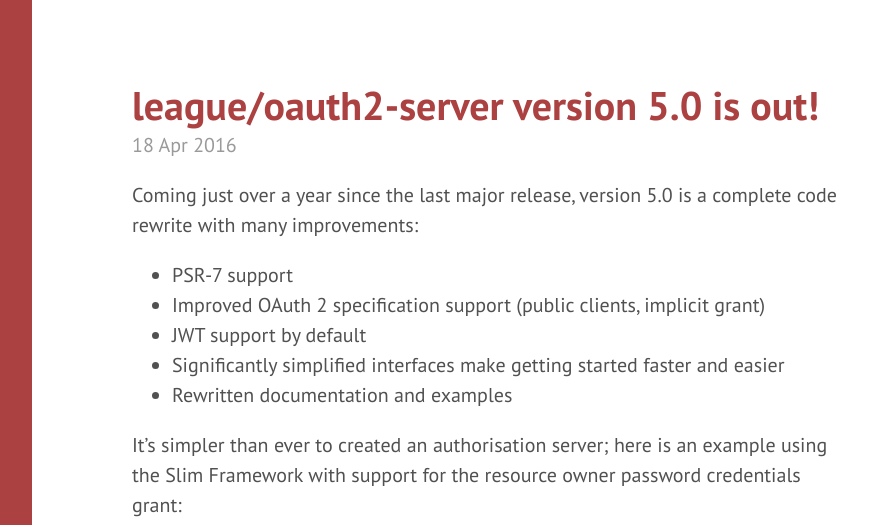
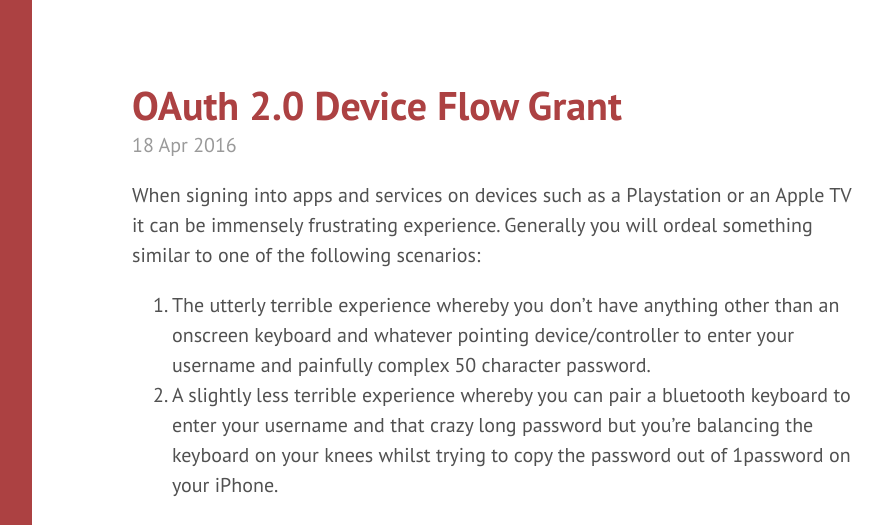
Before and after one commit to alexbilbie/alexbilbie.github.com, a Jekyll site: the page built from index.html, in a window 1280 px wide and 1400 px high. Shown: the top 525 px of the window, without its empty margins (328-1211 px from the left). Built offline with Jekyll 4.4.1, drawn with Linux system fonts in a browser that asks for light colours; the list of posts is cut into pages by our own code; some of the changed text lies outside the part shown.

Commit message:
Added oauth2-device-flow.grant.md + images

```diff
--- /dev/null
+++ b/_posts/2016-04-18-oauth-2-device-flow-grant.md
@@ -0,0 +1,134 @@
+---
+title: "OAuth 2.0 Device Flow Grant"
+date: "2016-04-18 17:35:00"
+layout: post
+tags: [oauth]
+---
+
+When signing into apps and services on devices such as a Playstation or an Apple TV it can be immensely frustrating experience. Generally you will ordeal something similar to one of the following scenarios:
+
+1. The utterly terrible experience whereby you don't have anything other than an onscreen keyboard and whatever pointing device/controller to enter your username and painfully complex 50 character password.
+2. A slightly less terrible experience whereby you can pair a bluetooth keyboard to enter your username and that crazy long password but you're balancing the keyboard on your knees whilst trying to copy the password out of 1password on your iPhone.
+
+Of course if you use the same 8 character password everywhere then it's less of an issue but you can understand my predicament... ^_^
+
+There are some apps however - such as Youtube for Apple TV - that have a much better end user experience.
+
+When you sign into the YouTube app you're presented with this screen
+
+<figure>
+    <img src="/images/device-flow/youtube-apple-tv.png">
+</figure>
+
+At the URL displayed on screen you see this (after signing into your Google account):
+
+<figure>
+    <img src="/images/device-flow/youtube-1.png">
+</figure>
+
+Having entered the code presented on the TV screen a standard OAuth authorisation dialog is shown:
+
+<figure>
+    <img src="/images/device-flow/youtube-1.png">
+</figure>
+
+<figure>
+    <img src="/images/device-flow/youtube-1.png">
+</figure>
+
+A few seconds after click Allow the Youtube app had refreshed to show my account information.
+
+Awesome!
+
+This lovely UX features an implementation of the still very much in draft phase (at time of writing) [OAuth 2.0 Device Flow Grant](https://tools.ietf.org/html/draft-ietf-oauth-device-flow-01).
+
+## How it works
+
+First an OAuth client (for example the Youtube app) makes a request to the authorization server:
+
+
+    POST /token HTTP/1.1
+    Host: authorization-server.com
+    Content-Type: application/x-www-form-urlencoded
+
+    response_type=device_code
+    &client_id=s6BhdRkqt3
+
+
+The authorization server then responds with a JSON payload:
+
+    {
+        "verification_uri": "https://authorization-server.com/authorize",
+        "user_code": "94248",
+        "device_code": "74tq5miHKB",
+        "interval": 5
+    }
+
+The `verification_uri` is the URL that the user should navigate to on another device.
+
+The `user_code` is the code that the user should enter once they've authenticated with the authorization server.
+
+Meanwhile the client should attempt to acquire an access token every few seconds (at a rate specified by `interval`) by POSTing to the access token endpoint on the authorization server:
+
+    POST /token HTTP/1.1
+    Host: authorization-server.com
+    Content-Type: application/x-www-form-urlencoded
+
+    grant_type=device_code
+    &client_id=s6BhdRkqt3
+    &code=74tq5miHKB
+
+The value of `code` should be the `device_code` from the JSON response in the previous request.
+
+The client should continue to request an access token  repeatedly until the end-user grants or denies the request, or the verification code expires.
+
+If the client is polling too frequently it will receive an error from the authorisation server:
+
+    HTTP/1.1 400 Bad Request
+    Content-Type: application/json;charset=UTF-8
+    Cache-Control: no-store
+    Pragma: no-cache
+
+    {
+    	"error":"slow_down"
+    }
+
+If the user hasn't yet authorised the client the error will be:
+
+    HTTP/1.1 400 Bad Request
+    Content-Type: application/json;charset=UTF-8
+    Cache-Control: no-store
+    Pragma: no-cache
+
+    {
+    	"error":"authorization_pending"
+    }
+
+If the user authorises the client an access token will be returned:
+
+    HTTP/1.1 200 OK
+    Content-Type: application/json;charset=UTF-8
+    Cache-Control: no-store
+    Pragma: no-cache
+
+    {
+        "access_token": "2YotnFZFEjr1zCsicMWpAA",
+        "token_type": "bearer",
+        "expires_in": 3600,
+        "refresh_token": "tGzv3JOkF0XG5Qx2TlKWIA"
+    }
+
+If the user denies the client an error will be returned:
+
+    HTTP/1.1 400 Bad Request
+    Content-Type: application/json;charset=UTF-8
+    Cache-Control: no-store
+    Pragma: no-cache
+
+    {
+        "error":"access_denied"
+    }
+
+## Conclusion
+
+The device flow grant provides a really pleasant experience for devices that do not support an easy data-entry method. In addition it is really simple for developers to integrate with.
--- a/public/css/alex.css
+++ b/public/css/alex.css
@@ -61,6 +61,10 @@ figure img {
     display: inline;
 }
 
+figure.highlight {
+    text-align: left;
+}
+
 .sidebar-about h1 {
     font-family: "PT Sans", Helvetica, Arial, sans-serif;
 }
```
Also changed, not shown: images/device-flow/youtube-1.png (added), images/device-flow/youtube-2.png (added), images/device-flow/youtube-3.png (added), images/device-flow/youtube-apple-tv.png (added).
